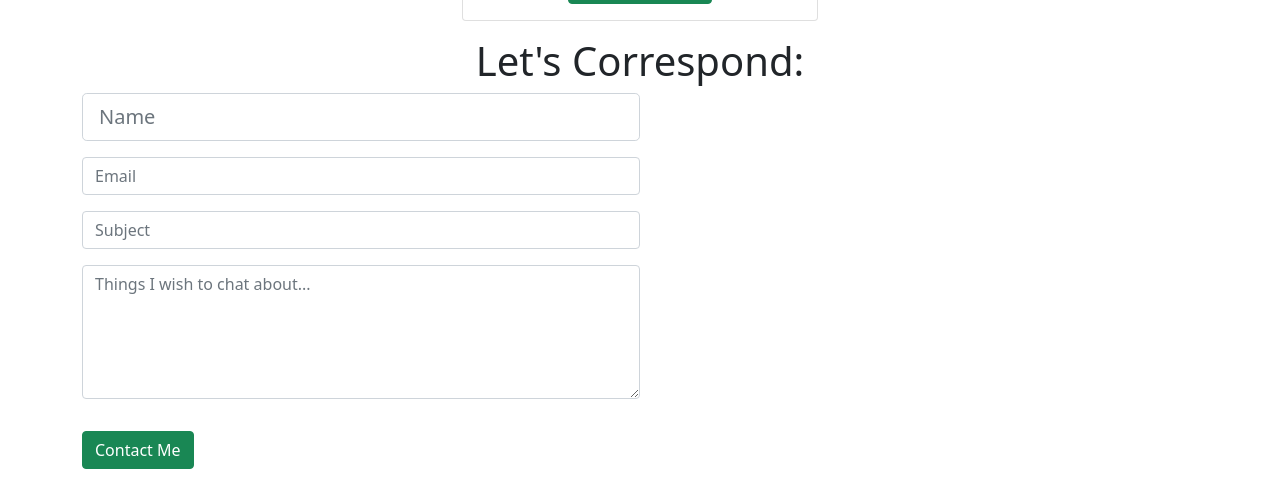
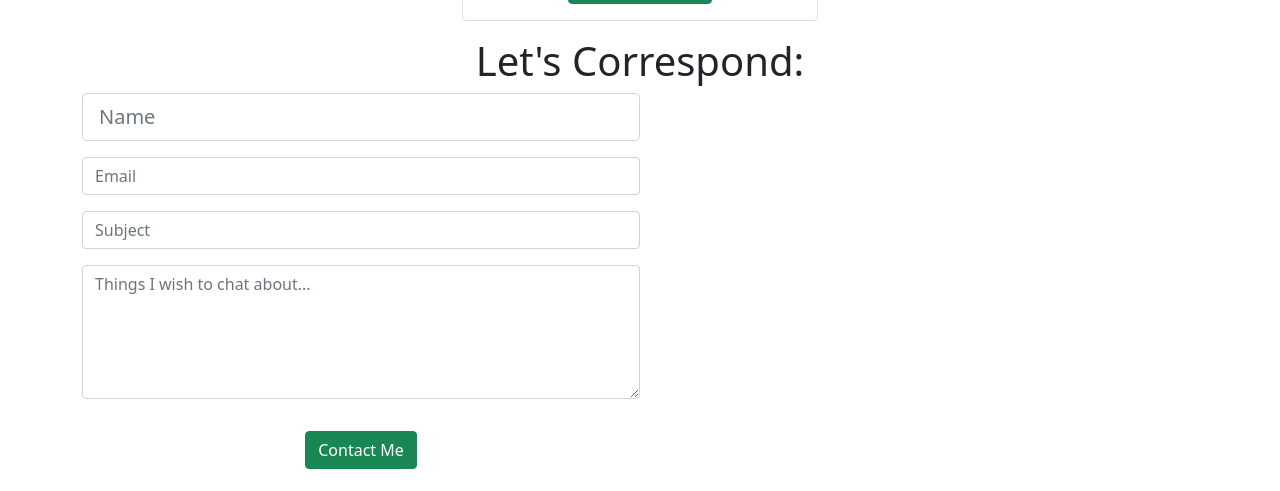
Before and after one commit to biagillies/WebsiteFinal, a plain HTML site: page index.html in a window 1280 px wide. Shown: the part 3570-4061 px from the top of the page. Drawn offline with nearby package versions, Linux system fonts and the light colour scheme; files whose address does not match are found by name.

Commit message:
contact box changes

```diff
--- a/style.css
+++ b/style.css
@@ -104,7 +104,9 @@ svg {
     padding-top: 4rem;
 } */
 #contact {
-    padding-bottom: 10rem;
+    margin: 0;
+    padding-bottom: 0;
+    text-align: center;
 }
 /* about section image css */
 .imageAboutPage {
```
Also changed, not shown: index.html (+0 -4 lines).
